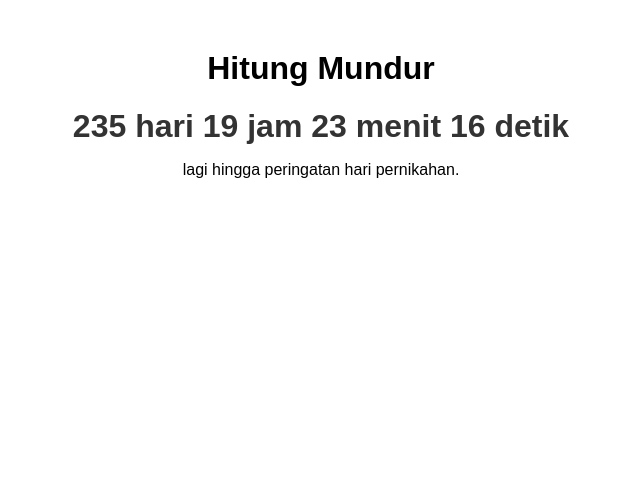
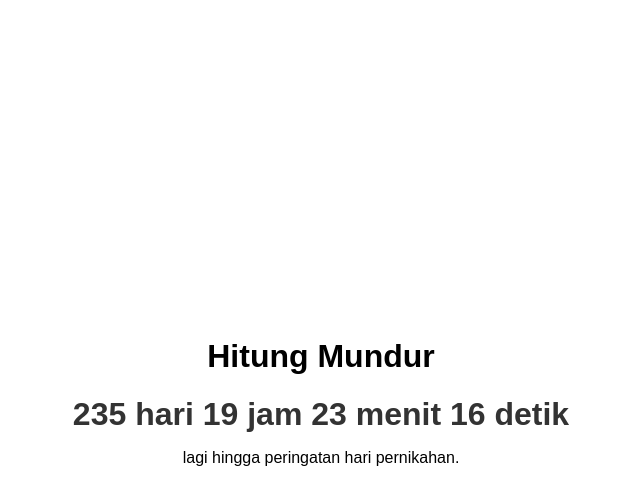
Before and after one commit to fwzakiy/hitungmundur, a plain HTML site: page index.html in a window 1280 px wide. Shown: the whole page, without its empty margins (319-959 px from the left). Drawn offline with Linux system fonts and the light colour scheme.

Commit message:
Update index.html
Mengatur agar tampil di tengah layar.

```diff
--- a/index.html
+++ b/index.html
@@ -8,7 +8,12 @@
     body {
       font-family: Arial, sans-serif;
       text-align: center;
-      margin: 50px;
+      margin: 0;
+      height: 100vh;
+      display: flex;
+      flex-direction: column;
+      justify-content: center;
+      align-items: center;
     }
 
     #countdown {
```
